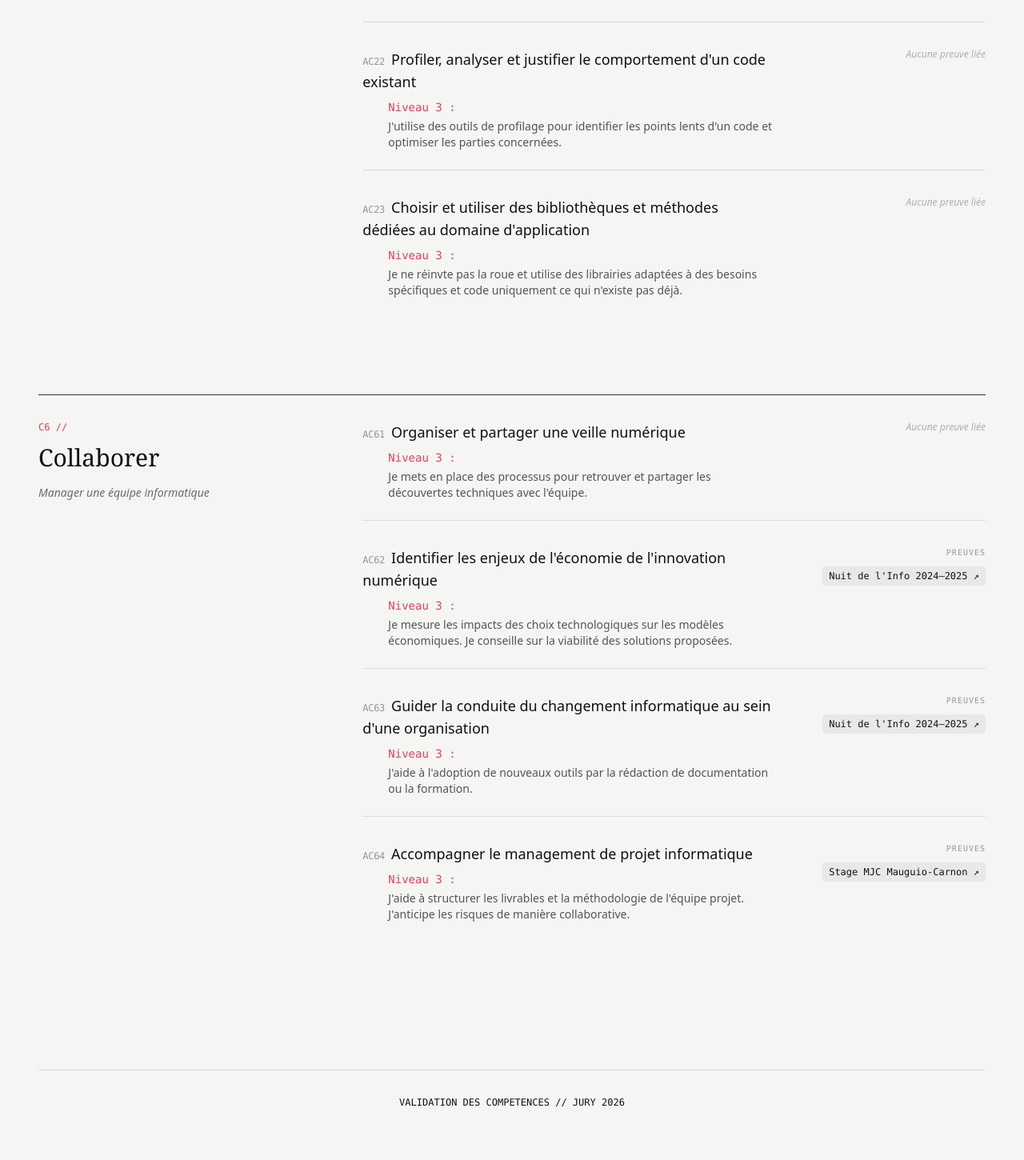
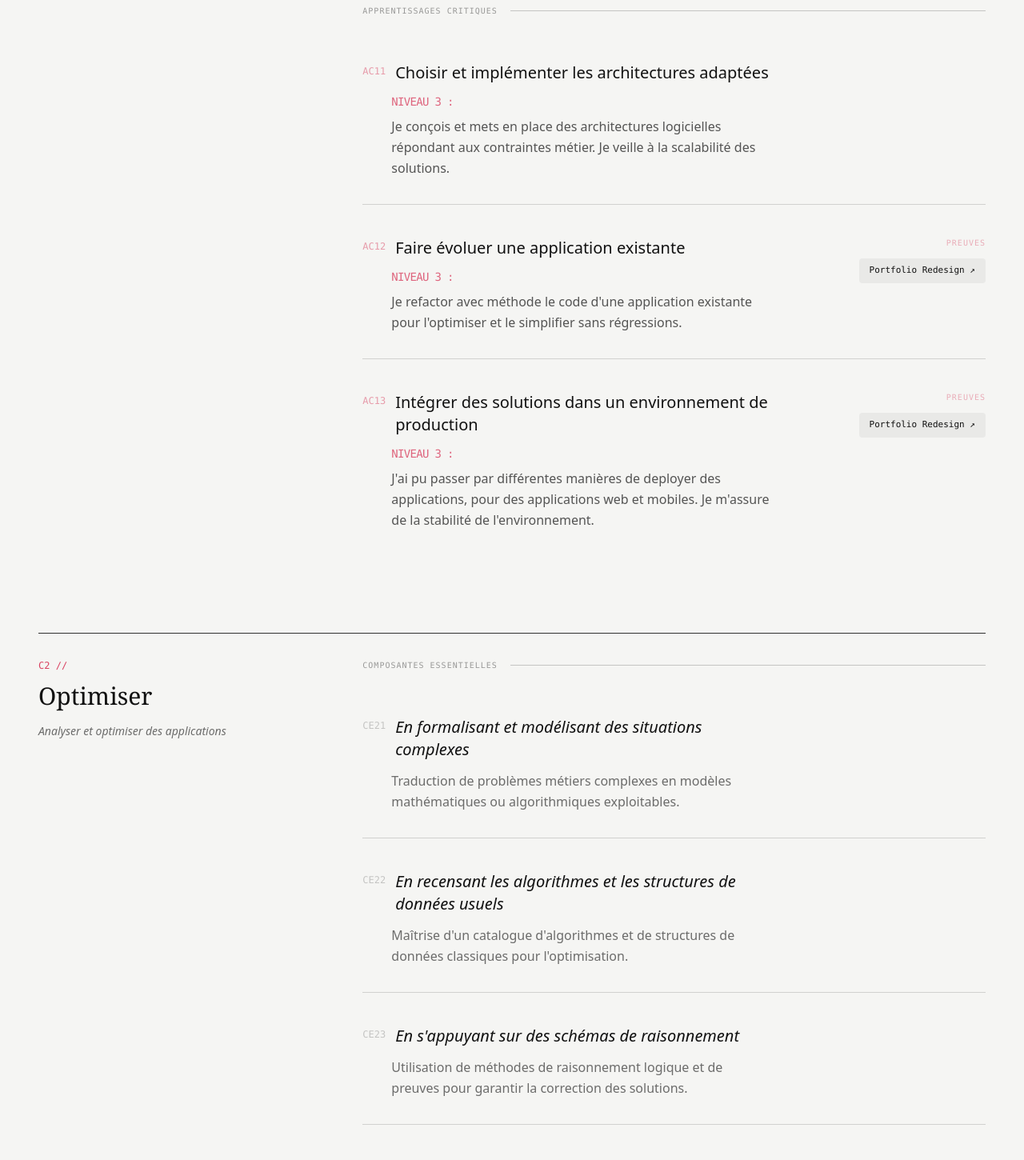
Before and after one commit to theodoredeboisseson/theodoredeboisseson.github.io, a Next.js app: page /competences in a window 1280 px wide. Shown: the part 1204-2654 px from the top of the page at 80% size. Built offline with nearby package versions, Linux system fonts and the light colour scheme; a web font is replaced by a local one.

Commit message:
feat(BUT): Update competences and improve project linking in CompetencesContent component

```diff
--- a/app/competences/CompetencesContent.tsx
+++ b/app/competences/CompetencesContent.tsx
@@ -2,7 +2,7 @@
 
 import { motion } from 'framer-motion';
 import Link from 'next/link';
-import { AC, Competence, Project } from '@/app/types';
+import { AC, CE, Competence, Project } from '@/app/types';
 
 interface CompetencesContentProps {
     competences: Competence[];
@@ -12,16 +12,11 @@ interface CompetencesContentProps {
 export default function CompetencesContent({ competences, projects }: CompetencesContentProps) {
 
     const getProjectsForAC = (comp: Competence, ac: AC) => {
-        const acNum = ac.id.replace("AC", ""); // "AC11" -> "11"
+        return projects.filter((p) => p.ac_list?.includes(ac.id));
+    };
 
-        return projects.filter((p) => {
-            if (!p.ac_list) return false;
-            return p.ac_list.some((valString: string) => {
-                const s = valString.toLowerCase();
-
-                return s.includes(`ac${acNum}`) || s.includes(`ac ${acNum}`);
-            });
-        });
+    const getProjectsForCE = (comp: Competence, ce: CE) => {
+        return projects.filter((p) => p.ce_list?.includes(ce.id));
     };
 
     return (
@@ -56,42 +51,46 @@ export default function CompetencesContent({ competences, projects }: Competence
                             </p>
                         </motion.div>
 
-                        {/* Right: AC List */}
-                        <div className="col-span-1 md:col-span-8 flex flex-col gap-8">
-                            {comp.acs.map((ac, acIndex) => {
-                                const linkedProjects = getProjectsForAC(comp, ac);
+                        {/* Right Column: AC & CE Lists */}
+                        <div className="col-span-1 md:col-span-8 flex flex-col gap-12">
+
+                            {/* CE List */}
+                            {comp.ces && comp.ces.length > 0 && (
+                                <div className="flex flex-col gap-10">
+                                    <div className="flex items-center gap-4 mb-4">
+                                        <span className="font-mono text-smol uppercase tracking-widest opacity-40 whitespace-nowrap">Composantes Essentielles</span>
+                                        <div className="h-px bg-black/20 flex-1" />
+                                    </div>
+                                    {comp.ces.map((ce, ceIndex) => {
+                                        const linkedProjects = getProjectsForCE(comp, ce);
                                         return (
                                             <motion.div
-                                        key={ac.id}
-                                        className="grid grid-cols-1 md:grid-cols-12 gap-4 border-b border-black/10 pb-6 last:border-0 relative"
+                                                key={ce.id}
+                                                className="grid grid-cols-1 md:grid-cols-3 gap-8 border-b border-black/15 pb-8 last:border-0"
                                                 initial={{ opacity: 0, y: 20 }}
                                                 whileInView={{ opacity: 1, y: 0 }}
                                                 viewport={{ once: true }}
-                                        transition={{ duration: 0.4, delay: acIndex * 0.08 }}
+                                                transition={{ duration: 0.4, delay: ceIndex * 0.08 }}
                                             >
-                                        {/* AC ID & Title */}
-                                        <div className="col-span-1 md:col-span-8">
-                                            <h3 className="text-lg font-medium mb-1">
-                                                <span className="font-mono text-xs text-black/40 mr-2 uppercase tracking-tight">
-                                                    {ac.id}
+                                                {/* CE Content (2/3) */}
+                                                <div className="md:col-span-2">
+                                                    <h3 className="text-xl font-medium mb-3 italic flex items-start gap-3">
+                                                        <span className="font-mono text-xs text-black/20 mt-1 shrink-0 not-italic">
+                                                            {ce.id}
                                                         </span>
-                                                {ac.title}
+                                                        {ce.title}
                                                     </h3>
-                                            {/* Level 3 Placeholder */}
-                                            <div className="pl-8 mt-2">
-                                                <p className="text-sm font-mono text-primary mb-1">
-                                                    Niveau 3 :
-                                                </p>
-                                                <p className="text-sm opacity-70">
-                                                    {ac.level3 !== "À compléter" ? ac.level3 : "En cours de validation via le portfolio et les projets de 3ème année."}
+                                                    <div className="pl-9">
+                                                        <p className="text-base opacity-60 leading-relaxed font-sans">
+                                                            {ce.description}
                                                         </p>
                                                     </div>
                                                 </div>
 
-                                        {/* Linked Projects */}
-                                        <div className="col-span-1 md:col-span-4 flex flex-col items-start md:items-end gap-2">
+                                                {/* Proofs (1/3) */}
+                                                <div className="md:col-span-1 flex flex-col items-start md:items-end gap-3">
                                                     {linkedProjects.length > 0 && (
-                                                <span className="text-smol uppercase tracking-widest opacity-40 font-mono">
+                                                        <span className="text-smol uppercase tracking-widest opacity-40 font-mono text-primary">
                                                             Preuves
                                                         </span>
                                                     )}
@@ -104,22 +103,83 @@ export default function CompetencesContent({ competences, projects }: Competence
                                                             >
                                                                 <Link
                                                                     href={`/projects/${p.slug}`}
-                                                            className="inline-block px-2 py-1 bg-black/5 hover:bg-primary hover:text-background transition-colors text-xs font-mono rounded-sm"
+                                                                    className="inline-block px-3 py-1.5 bg-black/5 hover:bg-primary hover:text-background transition-all text-[11px] font-mono rounded-sm border border-transparent hover:border-primary/20"
                                                                 >
                                                                     {p.title} ↗
                                                                 </Link>
                                                             </motion.div>
                                                         ))}
-                                                {linkedProjects.length === 0 && (
-                                                    <span className="text-xs opacity-30 italic">
-                                                        Aucune preuve liée
-                                                    </span>
-                                                )}
                                                     </div>
                                                 </div>
                                             </motion.div>
                                         );
                                     })}
+                                </div>
+                            )}
+
+                            {/* AC List */}
+                            <div className="flex flex-col gap-10 mt-6">
+                                <div className="flex items-center gap-4 mb-4">
+                                    <span className="font-mono text-smol uppercase tracking-widest opacity-40 whitespace-nowrap">Apprentissages Critiques</span>
+                                    <div className="h-px bg-black/20 flex-1" />
+                                </div>
+                                {comp.acs.map((ac, acIndex) => {
+                                    const linkedProjects = getProjectsForAC(comp, ac);
+                                    return (
+                                        <motion.div
+                                            key={ac.id}
+                                            className="grid grid-cols-1 md:grid-cols-3 gap-8 border-b border-black/15 pb-8 last:border-0"
+                                            initial={{ opacity: 0, y: 20 }}
+                                            whileInView={{ opacity: 1, y: 0 }}
+                                            viewport={{ once: true }}
+                                            transition={{ duration: 0.4, delay: acIndex * 0.08 }}
+                                        >
+                                            {/* AC Content (2/3) */}
+                                            <div className="md:col-span-2">
+                                                <h3 className="text-xl font-medium mb-3 flex items-start gap-3">
+                                                    <span className="font-mono text-xs text-primary/50 mt-1 shrink-0">
+                                                        {ac.id}
+                                                    </span>
+                                                    {ac.title}
+                                                </h3>
+                                                <div className="pl-9">
+                                                    <p className="text-sm font-mono text-primary mb-2 uppercase tracking-tighter opacity-80">
+                                                        Niveau 3 :
+                                                    </p>
+                                                    <p className="text-base opacity-70 leading-relaxed">
+                                                        {ac.level3 !== "À compléter" ? ac.level3 : "En cours de validation via le portfolio et les projets de 3ème année."}
+                                                    </p>
+                                                </div>
+                                            </div>
+
+                                            {/* Proofs (1/3) */}
+                                            <div className="md:col-span-1 flex flex-col items-start md:items-end gap-3">
+                                                {linkedProjects.length > 0 && (
+                                                    <span className="text-smol uppercase tracking-widest opacity-40 font-mono text-primary">
+                                                        Preuves
+                                                    </span>
+                                                )}
+                                                <div className="flex flex-wrap gap-2 justify-start md:justify-end">
+                                                    {linkedProjects.map(p => (
+                                                        <motion.div
+                                                            key={p.slug}
+                                                            whileHover={{ scale: 1.05, y: -2 }}
+                                                            whileTap={{ scale: 0.98 }}
+                                                        >
+                                                            <Link
+                                                                href={`/projects/${p.slug}`}
+                                                                className="inline-block px-3 py-1.5 bg-black/5 hover:bg-primary hover:text-background transition-all text-[11px] font-mono rounded-sm border border-transparent hover:border-primary/20"
+                                                            >
+                                                                {p.title} ↗
+                                                            </Link>
+                                                        </motion.div>
+                                                    ))}
+                                                </div>
+                                            </div>
+                                        </motion.div>
+                                    );
+                                })}
+                            </div>
                         </div>
 
                     </div>
--- a/app/competences/page.tsx
+++ b/app/competences/page.tsx
@@ -37,7 +37,6 @@ export default function CompetencesPage() {
                     <p className="mt-4 text-lg max-w-2xl font-light opacity-80">
                         Référentiel des apprentissages critiques validés au cours du BUT Informatique.
                         Chaque compétence est attestée par des projets concrets.
-                        En guise d&#39;auto-evaluation, j&#39;utilise une échelle progressive : <span className="text-primary">Non acquise → En cours d&#39;acquisition → Acquise → Maîtrisée.</span>
                     </p>
                 </div>
             </header>
--- a/app/projects/[slug]/page.tsx
+++ b/app/projects/[slug]/page.tsx
@@ -134,7 +134,7 @@ export default async function ProjectDetail({ params }: { params: Promise<{ slug
                             )}
 
                             {/* Combined Validation Group (AC & CE) */}
-                            {(project.ac_list?.length > 0 || project.ce_list?.length > 0) && (
+                            {(project.ac_list.length > 0 || (project.ce_list?.length ?? 0) > 0) && (
                                 <div className="flex flex-col items-center md:items-center gap-4 shrink-0">
                                     <span className="font-mono text-smol uppercase tracking-widest opacity-40">Validation</span>
                                     <div className="flex flex-wrap gap-2 justify-center md:justify-start">
--- a/data/competences.json
+++ b/data/competences.json
@@ -26,13 +26,23 @@
     "ces": [
       {
         "id": "CE11",
-        "title": "Respecter les règles métiers et l'architecture logicielle",
-        "description": "Application rigoureuse des design patterns et de l'architecture."
+        "title": "En respectant les besoins décrits par le client",
+        "description": "Analyse rigoureuse du cahier des charges et respect des spécifications fonctionnelles."
       },
       {
         "id": "CE12",
-        "title": "Sécuriser et éco-concevoir",
-        "description": "Intégration des principes de sécurité et de numérique responsable."
+        "title": "En appliquant les principes algorithmiques",
+        "description": "Utilisation de structures de données et d'algorithmes performants pour répondre aux exigences de l'application."
+      },
+      {
+        "id": "CE13",
+        "title": "En veillant à la qualité de code et à sa documentation",
+        "description": "Rédaction d'un code propre, commenté et accompagné d'une documentation technique claire."
+      },
+      {
+        "id": "CE14",
+        "title": "En choisissant les ressources techniques appropriées",
+        "description": "Sélection des outils, frameworks et matériels les plus adaptés aux contraintes du projet."
       }
     ]
   },
@@ -43,33 +53,43 @@
     "acs": [
       {
         "id": "AC21",
-        "title": "Anticiper les résultats de diverses métriques (temps d'exécution, occupation mémoire…)",
+        "title": "Anticiper les résultats de diverses métriques (temps d’exécution, occupation mémoire…)",
         "description": "Validation du niveau 3 (BUT3)",
         "level3": "Je développe d'abord un code fonctionnel puis je l'optimise pour améliorer sa vitesse d'execution et réduire les ressources consommées."
       },
       {
         "id": "AC22",
-        "title": "Profiler, analyser et justifier le comportement d'un code existant",
+        "title": "Profiler, analyser et justifier le comportement d’un code existant",
         "description": "Validation du niveau 3 (BUT3)",
         "level3": "J'utilise des outils de profilage pour identifier les points lents d'un code et optimiser les parties concernées."
       },
       {
         "id": "AC23",
-        "title": "Choisir et utiliser des bibliothèques et méthodes dédiées au domaine d'application",
+        "title": "Choisir et utiliser des bibliothèques et méthodes dédiées au domaine d’application",
         "description": "Validation du niveau 3 (BUT3)",
-        "level3": "Je ne réinvte pas la roue et utilise des librairies adaptées à des besoins spécifiques et code uniquement ce qui n'existe pas déjà."
+        "level3": "Utilisation pertinente de bibliothèques spécialisées (imagerie, IA, jeux vidéos, parallélisme...) pour répondre aux besoins métiers."
       }
     ],
     "ces": [
       {
         "id": "CE21",
-        "title": "Évaluer la complexité et les performances",
-        "description": "Mesure et justification de la complexité algorithmique."
+        "title": "En formalisant et modélisant des situations complexes",
+        "description": "Traduction de problèmes métiers complexes en modèles mathématiques ou algorithmiques exploitables."
       },
       {
         "id": "CE22",
-        "title": "Choisir les structures de données appropriées",
-        "description": "Sélection des meilleures structures de données pour optimiser les performances."
+        "title": "En recensant les algorithmes et les structures de données usuels",
+        "description": "Maîtrise d'un catalogue d'algorithmes et de structures de données classiques pour l'optimisation."
+      },
+      {
+        "id": "CE23",
+        "title": "En s'appuyant sur des schémas de raisonnement",
+        "description": "Utilisation de méthodes de raisonnement logique et de preuves pour garantir la correction des solutions."
+      },
+      {
+        "id": "CE24",
+        "title": "En justifiant les choix et validant les résultats",
+        "description": "Démonstration de la pertinence des choix techniques par des tests de performance et des mesures réelles."
       }
     ]
   },
@@ -86,33 +106,43 @@
       },
       {
         "id": "AC62",
-        "title": "Identifier les enjeux de l'économie de l'innovation numérique",
+        "title": "Identifier les enjeux de l’économie de l’innovation numérique",
         "description": "Validation du niveau 3 (BUT3)",
-        "level3": "Je mesure les impacts des choix technologiques sur les modèles économiques. Je conseille sur la viabilité des solutions proposées."
+        "level3": "Je mesure les impacts des choix technologiques sur les modèles économiques et conseille sur la viabilité des solutions."
       },
       {
         "id": "AC63",
-        "title": "Guider la conduite du changement informatique au sein d'une organisation",
+        "title": "Guider la conduite du changement informatique au sein d’une organisation",
         "description": "Validation du niveau 3 (BUT3)",
-        "level3": "J'aide à l'adoption de nouveaux outils par la rédaction de documentation ou la formation."
+        "level3": "J'aide à l'adoption de nouveaux outils par la rédaction de documentation ou la formation des utilisateurs."
       },
       {
         "id": "AC64",
         "title": "Accompagner le management de projet informatique",
         "description": "Validation du niveau 3 (BUT3)",
-        "level3": "J'aide à structurer les livrables et la méthodologie de l'équipe projet. J'anticipe les risques de manière collaborative."
+        "level3": "J'aide à structurer les livrables et la méthodologie de l'équipe projet en anticipant les risques."
       }
     ],
     "ces": [
       {
         "id": "CE61",
-        "title": "S'intégrer et collaborer dans une équipe",
-        "description": "Participation active aux rituels et à la vie d'équipe."
+        "title": "En inscrivant sa démarche au sein d'une équipe pluridisciplinaire",
+        "description": "Collaboration active avec des designers, chefs de projet et autres métiers pour une vision globale."
       },
       {
         "id": "CE62",
-        "title": "Communiquer efficacement",
-        "description": "Partage clair de l'information avec les parties prenantes."
+        "title": "En accompagnant la mise en oeuvre des évolutions informatiques",
+        "description": "Soutien technique et pédagogique lors du déploiement de nouvelles fonctionnalités ou systèmes."
+      },
+      {
+        "id": "CE63",
+        "title": "En veillant au respect des contraintes juridiques",
+        "description": "Respect du RGPD, du droit d'auteur et des licences logicielles dans toutes les étapes du développement."
+      },
+      {
+        "id": "CE64",
+        "title": "En développant une communication efficace et collaborative",
+        "description": "Partage d'informations fluide et utilisation d'outils collaboratifs pour la réussite du projet."
       }
     ]
   }
```
Lines whose indentation alone changed are shown as unchanged.
